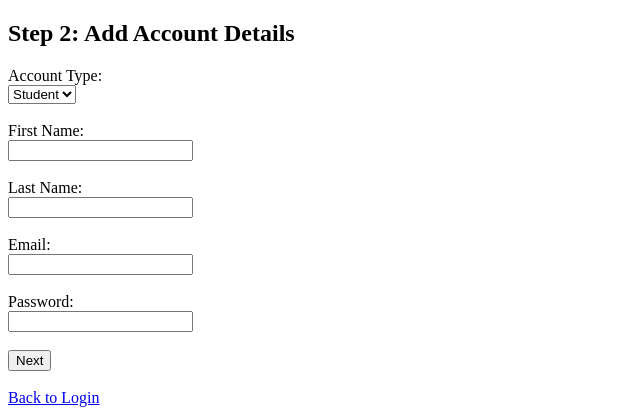
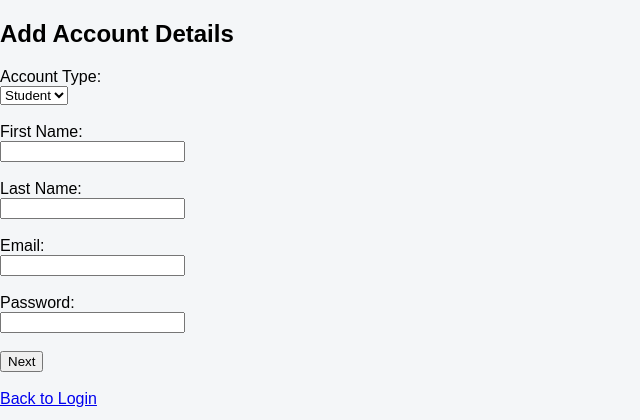
Before and after one commit to KopkauA/TutorSphere, a Flask app: page /signup in a window 1280 px wide. Shown: the top 420 px of the page, without its empty margins (0-640 px from the left). Run offline with Flask 3, Linux system fonts and the light colour scheme.

Commit message:
updated header

```diff
--- a/templates/signup.html
+++ b/templates/signup.html
@@ -10,10 +10,11 @@ Purpose: gives student the role of student
 <head>
   <title>Sign Up</title>
   <link rel="icon" type="image/x-icon" href="/static/Logo_nobackground.png">
+  <link rel="stylesheet" href="{{ url_for('static', filename='styles.css') }}">
 </head>
 <body>
 
-  <h2>Step 2: Add Account Details</h2>
+  <h2>Add Account Details</h2>
 
   <form method="POST" action="{{ url_for('signup') }}">
     <!-- ROLE SELECTION -->
```
